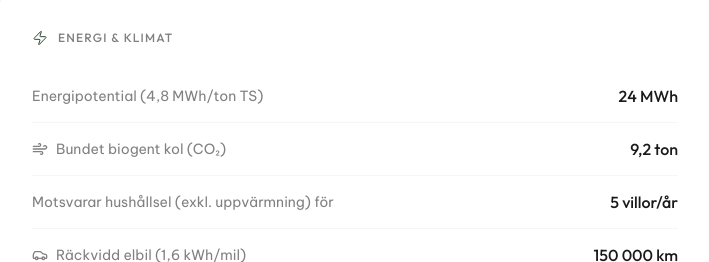
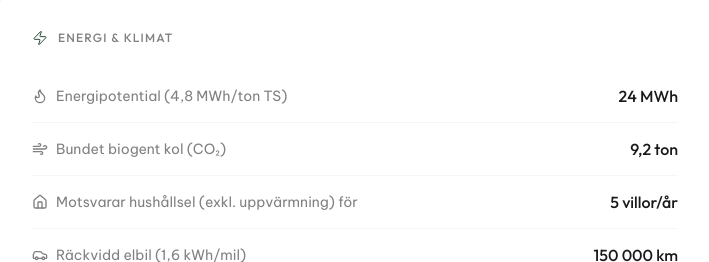
Before and after one commit to aiipraktiken-cmd/vasskalkylator, a React (Vite) app: page / in a window 1280 px wide. Shown: the part 1322-1584 px from the top of the page, without its empty margins (285-994 px from the left). Built offline with nearby package versions, Linux system fonts and the light colour scheme.

Commit message:
feat: add flame and house icons to energy rows

```diff
--- a/src/App.tsx
+++ b/src/App.tsx
@@ -1,5 +1,5 @@
 import { useState } from 'react'
-import { Sun, Snowflake, Sprout, Droplets, Info, Scale, Copy, Check, Leaf, Zap, Wind, Car } from 'lucide-react'
+import { Sun, Snowflake, Sprout, Droplets, Info, Scale, Copy, Check, Leaf, Zap, Wind, Car, Flame, House } from 'lucide-react'
 
 type Season = 'summer' | 'winter'
 type Copied = 'nitrogen' | 'phosphorus' | null
@@ -326,7 +326,10 @@ export default function App() {
           </div>
           <div className="divide-y divide-[#80808012]">
             <div className="flex items-center justify-between py-3.5">
-              <span className="text-sm font-body text-[#808080]">Energipotential (4,8 MWh/ton TS)</span>
+              <div className="flex items-center gap-2 text-[#808080]">
+                <Flame className="w-4 h-4 flex-shrink-0" />
+                <span className="text-sm font-body">Energipotential (4,8 MWh/ton TS)</span>
+              </div>
               <span className="font-heading font-medium text-[#1A1A1A]">
                 {energyMWh.toLocaleString('sv-SE', { maximumFractionDigits: 1 })} MWh
               </span>
@@ -341,7 +344,10 @@ export default function App() {
               </span>
             </div>
             <div className="flex items-center justify-between py-3.5">
-              <span className="text-sm font-body text-[#808080]">Motsvarar hushållsel (exkl. uppvärmning) för</span>
+              <div className="flex items-center gap-2 text-[#808080]">
+                <House className="w-4 h-4 flex-shrink-0" />
+                <span className="text-sm font-body">Motsvarar hushållsel (exkl. uppvärmning) för</span>
+              </div>
               <span className="font-heading font-medium text-[#1A1A1A]">{housesEquiv.toLocaleString('sv-SE')} villor/år</span>
             </div>
             <div className="flex items-center justify-between py-3.5">
```
